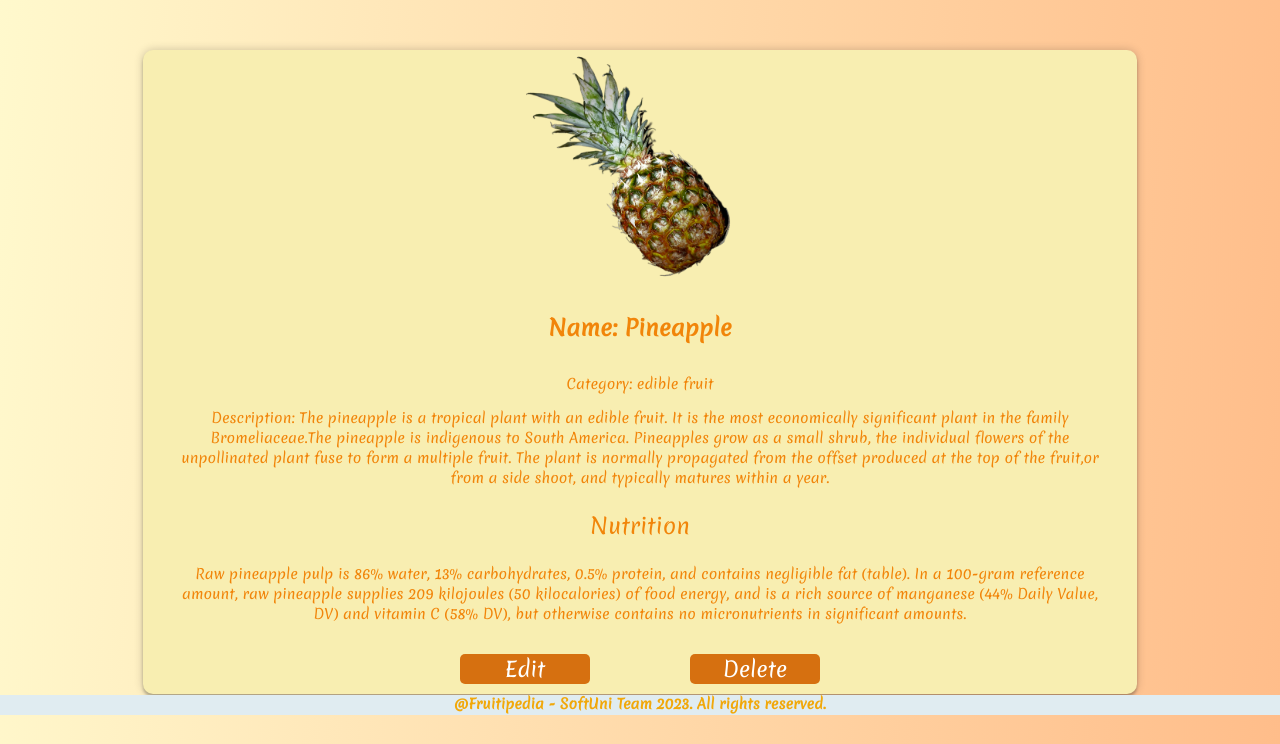
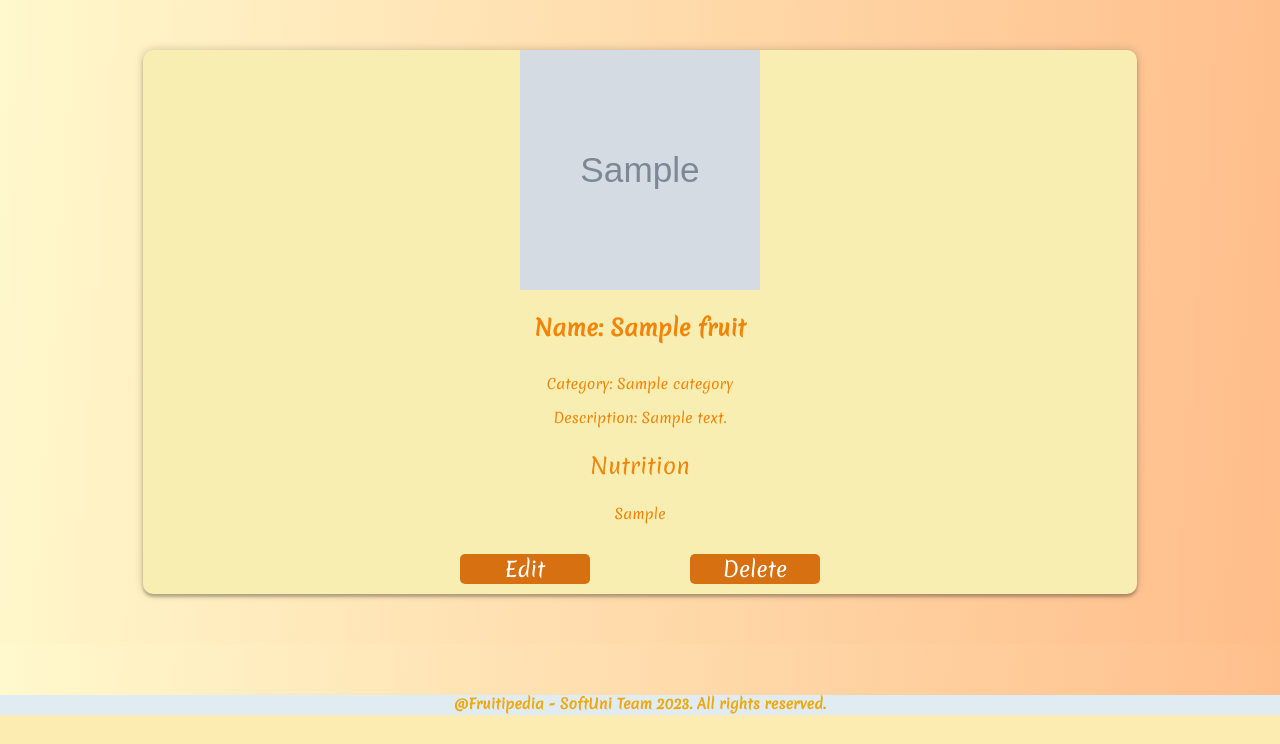
Before and after one commit to plamensve/DJANGO-BASICS, a Django app: page /1/details-fruit/ in a window 1280 px wide. Shown: the part 85-829 px from the top of the page. After the commit the page ends 800 px from the top, so only its background shows below. Run offline with Django 5.2, Linux system fonts and the light colour scheme; tables that the repository leaves empty hold one stand-in row (values such as "Sample post"); grey boxes marked "Sample" are stand-in pictures.

Commit message:
Django Basics

```diff
--- a/fruitipedia_app/fruitipedia_app/fruits/views.py
+++ b/fruitipedia_app/fruitipedia_app/fruits/views.py
@@ -28,7 +28,13 @@ class CreateFruitView(CreateView):
 
 
 def details_fruit(request, pk):
-    return render(request, 'fruits/details-fruit.html')
+    fruit = Fruit.objects.filter(pk=pk).get()
+
+    context = {
+        'fruit': fruit,
+    }
+
+    return render(request, 'fruits/details-fruit.html', context)
 
 
 def edit_fruit(request, pk):
--- a/fruitipedia_app/templates/common/dashboard.html
+++ b/fruitipedia_app/templates/common/dashboard.html
@@ -11,7 +11,7 @@
             <img src="{{ fruit.image_url }}" alt="example1" />
             <h3 class="title">{{ fruit.name }}</h3>
             <p class="description">{{ fruit.description|truncatechars:13 }}</p>
-            <a class="details-btn" href="#">More Info</a>
+            <a class="details-btn" href="{%  url 'details-fruit' pk=fruit.pk %}">More Info</a>
         </div>
         {% endfor %}
         </section>
--- a/fruitipedia_app/templates/fruits/details-fruit.html
+++ b/fruitipedia_app/templates/fruits/details-fruit.html
@@ -1,49 +1,39 @@
 {% extends 'common/base.html' %}
 {% block content %}
+
+
     <!-- Fruit Details -->
     <section id="details">
         <div id="details-wrapper">
             <!-- fruit image -->
-                <img
-                        id="details-img"
-                        src="/static/images/fruit 1.png"
-                        alt="example1"
-                />
+            <img id="details-img" src="{{ fruit.image_url }}" alt="example1"/>
             <!-- fruit name -->
-                <p id="details-title">Name: Pineapple</p>
+            <p id="details-title">Name: {{ fruit.name }}</p>
             <div id="info-wrapper">
                 <div id="details-description">
-                        <p id="category">Category: edible fruit</p>
+                    <!-- fruit category -->
+                    <p>
+                        Category: {{ fruit.category }}
+                    </p>
                     <!-- fruit description -->
                     <p>
-                            Description: The pineapple is a tropical plant with an edible
-                            fruit. It is the most economically significant plant in the
-                            family Bromeliaceae.The pineapple is indigenous to South
-                            America. Pineapples grow as a small shrub, the individual
-                            flowers of the unpollinated plant fuse to form a multiple
-                            fruit. The plant is normally propagated from the offset
-                            produced at the top of the fruit,or from a side shoot, and
-                            typically matures within a year.
+                        Description: {{ fruit.description }}
                     </p>
                     <!-- fruit nutrition -->
                     <p id="nutrition">Nutrition</p>
                     <!-- fruit nutrition details -->
                     <p id="details-nutrition">
-                            Raw pineapple pulp is 86% water, 13% carbohydrates, 0.5%
-                            protein, and contains negligible fat (table). In a 100-gram
-                            reference amount, raw pineapple supplies 209 kilojoules (50
-                            kilocalories) of food energy, and is a rich source of
-                            manganese (44% Daily Value, DV) and vitamin C (58% DV), but
-                            otherwise contains no micronutrients in significant amounts.
+                        {{ fruit.nutrition }}
                     </p>
                 </div>
 
                 <!--Edit and Delete buttons -->
                 <div id="action-buttons">
-                        <a href="#" id="edit-btn">Edit</a>
-                        <a href="#" id="delete-btn">Delete</a>
+                    <a href="{% url 'edit-fruit' pk=fruit.pk %}" id="edit-btn">Edit</a>
+                    <a href="{% url 'delete-fruit' pk=fruit.pk %}" id="delete-btn">Delete</a>
                 </div>
             </div>
         </div>
     </section>
+
 {% endblock %}
```
Lines whose indentation alone changed are shown as unchanged.
